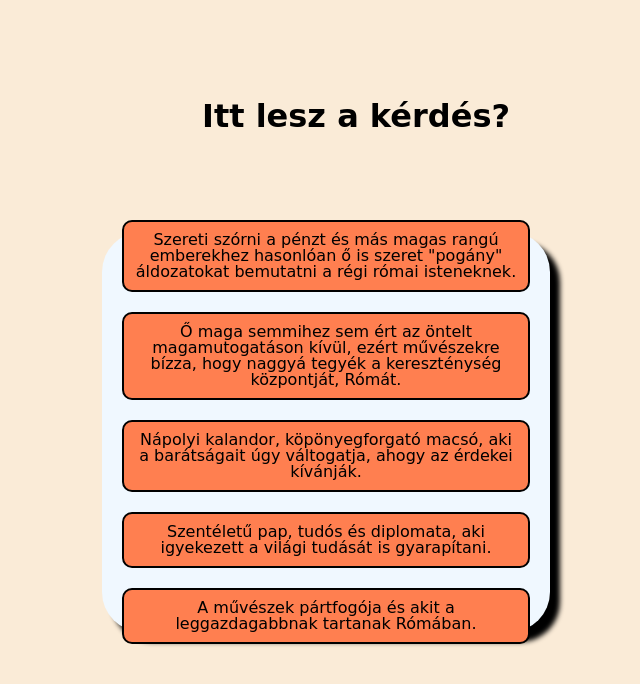
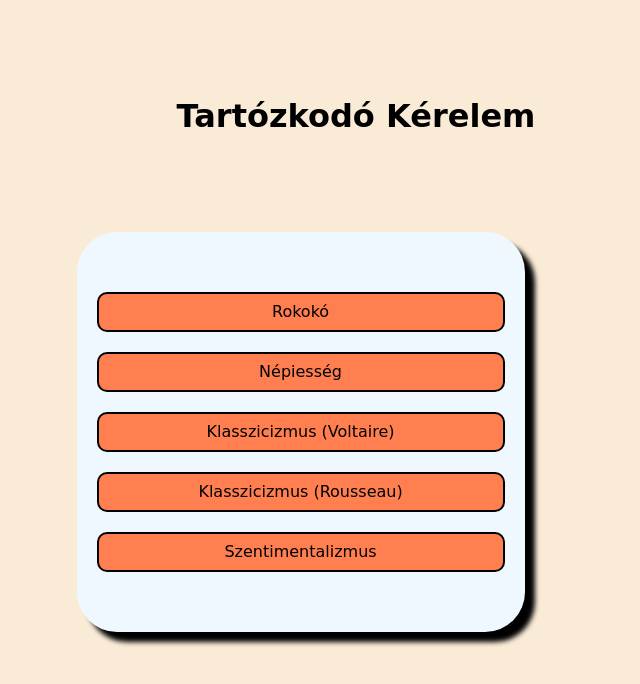
Before and after one commit to mskvszkyt/QuizEr, a plain HTML site: page index.html in a window 1280 px wide. Shown: the whole page, without its empty margins (284-924 px from the left). Drawn offline with Linux system fonts and the light colour scheme.

Commit message:
óra végei

```diff
--- a/index.html
+++ b/index.html
@@ -11,11 +11,7 @@
     <div class="container">
         <h1 class="question">Itt lesz a kérdés?</h1>
         <div class="quiz-options">
-            <div class="quiz-option">Szereti szórni a pénzt és más magas rangú emberekhez hasonlóan ő is szeret "pogány" áldozatokat bemutatni a régi római isteneknek.</div>
-            <div class="quiz-option">Ő maga semmihez sem ért az öntelt magamutogatáson kívül, ezért művészekre bízza, hogy naggyá tegyék a kereszténység központját, Rómát.</div>
-            <div class="quiz-option">Nápolyi kalandor, köpönyegforgató macsó, aki a barátságait úgy váltogatja, ahogy az érdekei kívánják.</div>
-            <div class="quiz-option">Szentéletű pap, tudós és diplomata, aki igyekezett a világi tudását is gyarapítani.</div>
-            <div class="quiz-option">A művészek pártfogója és akit a leggazdagabbnak tartanak Rómában.</div>
+
         </div>
     </div>
 </body>
--- a/scripts.js
+++ b/scripts.js
@@ -1,3 +1,85 @@
-const SOROK = [
-    {"tétel":"Herczeg_Ferenc","esemény":"Hol játszódik a mű?","válasz":"Róma"},
+let sorok = [
+    { tétel: "Herczeg_Ferenc_Az_Élet_kapuja", esemény: "Agostino Chigi", válasz: "A művészek pártfogója és akit a leggazdagabbnak tartanak Rómában.", kép1: "", kép2: "", kép3: "", kép4: "" },
+    { tétel: "Herczeg_Ferenc_Az_Élet_kapuja", esemény: "Cardulo", válasz: "Szentéletű pap, tudós és diplomata, aki igyekezett a világi tudását is gyarapítani.", kép1: "", kép2: "", kép3: "", kép4: "" },
+    { tétel: "Herczeg_Ferenc_Az_Élet_kapuja", esemény: "Vico Hannibal", válasz: "Nápolyi kalandor, köpönyegforgató macsó, aki a barátságait úgy váltogatja, ahogy az érdekei kívánják.", kép1: "", kép2: "", kép3: "", kép4: "" },
+    { tétel: "Herczeg_Ferenc_Az_Élet_kapuja", esemény: "II. Julius", válasz: "Ő maga semmihez sem ért az öntelt magamutogatáson kívül, ezért művészekre bízza, hogy naggyá tegyék a kereszténység központját, Rómát.", kép1: "", kép2: "", kép3: "", kép4: "" },
+    { tétel: "Herczeg_Ferenc_Az_Élet_kapuja", esemény: "Medici Giovanni", válasz: "Szereti szórni a pénzt és más magas rangú emberekhez hasonlóan ő is szeret 'pogány' áldozatokat bemutatni a régi római isteneknek.", kép1: "", kép2: "", kép3: "", kép4: "" },
+    { tétel: "Csokonai_Mihály_stílusszintézisek", esemény: "Estve", válasz: "Klasszicizmus (Rousseau)", kép1: "", kép2: "", kép3: "", kép4: "" },
+    { tétel: "Csokonai_Mihály_stílusszintézisek", esemény: "Tartózkodó Kérelem", válasz: "Rokokó", kép1: "", kép2: "", kép3: "", kép4: "" },
+    { tétel: "Csokonai_Mihály_stílusszintézisek", esemény: "A Reményhez", válasz: "Szentimentalizmus", kép1: "", kép2: "", kép3: "", kép4: "" },
+    { tétel: "Csokonai_Mihály_stílusszintézisek", esemény: "Szegény Zsuzsi, a táborozáskor", válasz: "Népiesség", kép1: "", kép2: "", kép3: "", kép4: "" },
+    { tétel: "Csokonai_Mihály_stílusszintézisek", esemény: "Konstancinápoly", válasz: "Klasszicizmus (Voltaire)", kép1: "", kép2: "", kép3: "", kép4: "" },
+    { tétel: "Kosztolányi_Dezső_Számadás", esemény: "Műfaja filozofikus vers, típusa szerint őn-és létértelmező", válasz: "Hajnali részegség", kép1: "", kép2: "", kép3: "", kép4: "" },
+    { tétel: "Kosztolányi_Dezső_Számadás", esemény: "Műfaja elégikus óda, temetési beszéd, prédikáció", válasz: "Halotti beszéd", kép1: "", kép2: "", kép3: "", kép4: "" },
+    { tétel: "Kosztolányi_Dezső_Számadás", esemény: "Témája egy káprázatos látomás, amely ráébreszti a költőt az élet szépségeire és értelmére", válasz: "Hajnali részegség", kép1: "", kép2: "", kép3: "", kép4: "" },
+    { tétel: "Kosztolányi_Dezső_Számadás", esemény: "A mű mondanivalója, hogy hogy mindannyian halandóak vagyunk, minden ember egyedi példány és minden emberi élet egyszeri, megismételhetetlen.", válasz: "Halotti beszéd", kép1: "", kép2: "", kép3: "", kép4: "" },
+    { tétel: "Kosztolányi_Dezső_Számadás", esemény: "Ez a vers a Számadás című versciklus darabjs", válasz: "Mindkettő", kép1: "", kép2: "", kép3: "", kép4: "" }
 ];
+
+
+let index = 0;
+let valasztott = ""
+let pontszam = 0
+let hibazott = []
+function Indit() {
+
+    for (let i = sorok.length - 1; i > 0; i--) {
+        let j = Math.floor(Math.random() * (i + 1));
+        [sorok[i], sorok[j]] = [sorok[j], sorok[i]];
+    }
+    KerdesLetrehoz(sorok[0])
+}
+
+function KerdesLetrehoz(sor) {
+    if (index >= sorok.length) {
+        alert(`Véget ért a quiz! A pontod ${pontszam}/15`)
+        return;
+    }
+    index++;
+    document.querySelector(".quiz-options").innerHTML = "";
+    document.querySelector(".question").innerHTML = sor.esemény;
+    if (sor.tétel != "Kosztolányi_Dezső_Számadás") {
+        let kerdesek = sorok.filter(x => x.tétel == sor.tétel);
+        kerdesek.forEach(x => {
+            let ujDiv = document.createElement("div");
+            ujDiv.classList.add("quiz-option");
+            ujDiv.innerHTML = x.válasz;
+            ujDiv.addEventListener("click", (y) => {
+                KerdesLetrehoz(sorok[index])
+                valasztott = y.target.innerHTML;
+                if ( valasztott == sor.válasz){
+                    pontszam++
+                }
+                else{
+                    hibazott.push(sor)
+                }
+            })
+            document.querySelector(".quiz-options").appendChild(ujDiv);
+        })
+    }
+
+
+    else {
+        let tomb=["Mindkettő","Hajnali részegség","Halotti beszéd"]
+        tomb.forEach(x => {
+            let ujDiv = document.createElement("div");
+            ujDiv.classList.add("quiz-option");
+            ujDiv.innerHTML = x;
+            ujDiv.addEventListener("click", (y) => {
+                KerdesLetrehoz(sorok[index])
+                valasztott = y.target.innerHTML;
+                if ( valasztott == sor.válasz){
+                    pontszam++
+                }
+                else{
+                    hibazott.push(sor)
+                }
+            })
+            document.querySelector(".quiz-options").appendChild(ujDiv);
+        })
+    }
+}
+
+//TODO: h1 a kérdés kosztolányinál eltolja valószínűleg
+
+Indit()
--- a/style.css
+++ b/style.css
@@ -56,7 +56,9 @@ table {
     font-family:cursive;
 }
 
-@media screen and (min-width: 768px) {}
+@media screen and (min-width: 768px) {
+
+}
 
 body{
     background-color: antiquewhite;
```
Also changed, not shown: images/1Csokonai_Mihály_stílusszintézisek_Estve.jfif (added), images/1Herczeg_Ferenc_Az_Élet_kapuja_Agostino Chigi.jpg (added), images/1Herczeg_Ferenc_Az_Élet_kapuja_II. Julius.jfif (added), images/2Csokonai_Mihály_stílusszintézisek_Estve.jfif (added), images/2Herczeg_Ferenc_Az_Élet_kapuja_II. Julius.jfif (added).
